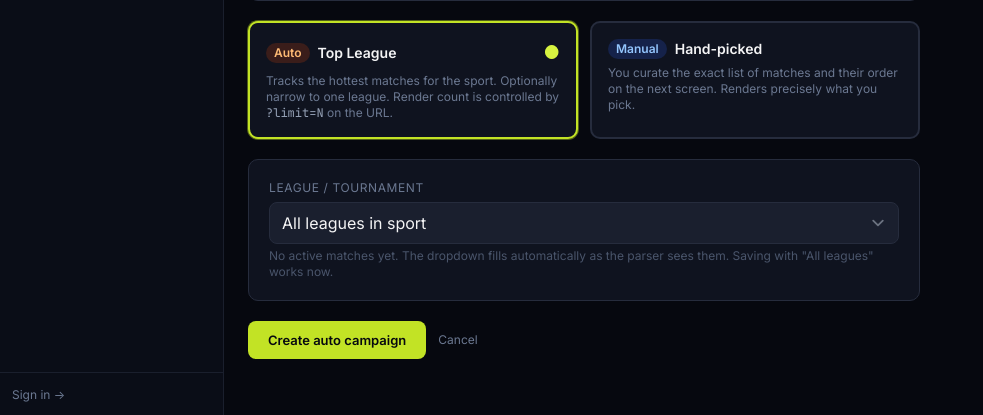
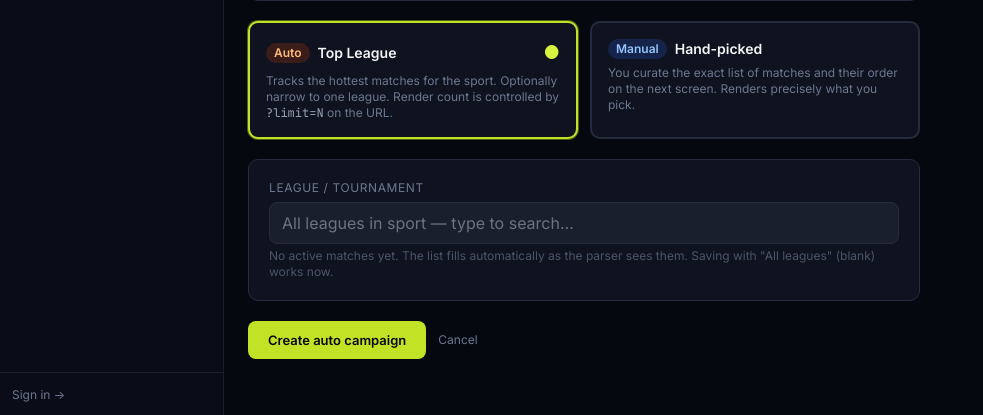
Before and after one commit to sanneel/liveapi, a Python web app: template app/templates/campaigns/new.html in a window 1280 px wide. Shown: the part 385-800 px from the top of the page, without its empty margins (0-983 px from the left). Run offline with Jinja, Linux system fonts and the light colour scheme; the template is opened without the code that fills it, so the values that code supplies are empty; some libraries are stand-ins or nearby versions.

Commit message:
feat: searchable league picker in campaign forms
The auto-campaign "Top League" dropdown could list dozens of tournaments.
Replace the <select> with a type-to-search field (native <input list> +
<datalist>) in both the New and Edit forms. Same `league` value submits,
empty still means "all leagues in sport", and the New form's list still
refreshes when the sport changes.

```diff
--- a/app/templates/campaigns/new.html
+++ b/app/templates/campaigns/new.html
@@ -85,10 +85,10 @@
   {# ── Mode-specific panels ── #}
   <div id="panel-auto" class="bg-ink-850 border border-ink-600 rounded-xl p-5">
     <label class="block text-xs uppercase tracking-wider text-muted-400 mb-1.5">League / Tournament</label>
-    <select id="league-select" name="league"
-            class="w-full bg-ink-700 border border-ink-600 text-zinc-100 rounded-lg px-3 py-2 focus:outline-none focus:border-brand-500">
-      <option value="">All leagues in sport</option>
-    </select>
+    <input id="league-select" name="league" list="league-options" autocomplete="off"
+           placeholder="All leagues in sport — type to search…"
+           class="w-full bg-ink-700 border border-ink-600 text-zinc-100 rounded-lg px-3 py-2 focus:outline-none focus:border-brand-500"/>
+    <datalist id="league-options"></datalist>
     <p id="league-hint" class="text-xs text-muted-500 mt-1"></p>
   </div>
 
@@ -122,7 +122,8 @@
   const titleInput = document.getElementById('title-input');
   const slugInput = document.getElementById('slug-input');
   const sportSelect = document.getElementById('sport-select');
-  const leagueSelect = document.getElementById('league-select');
+  const leagueInput = document.getElementById('league-select');
+  const leagueOptions = document.getElementById('league-options');
   const leagueHint = document.getElementById('league-hint');
   const urlPreview = document.getElementById('url-preview');
   const submitBtn = document.getElementById('submit-btn');
@@ -145,24 +146,22 @@
   function refreshLeagueOptions() {
     const sport = sportSelect.value;
     const list = TOURNAMENTS[sport] || [];
-    // Preserve "All leagues" + repopulate from current sport
-    leagueSelect.innerHTML = '';
-    const allOpt = document.createElement('option');
-    allOpt.value = '';
-    allOpt.textContent = 'All leagues in sport';
-    leagueSelect.appendChild(allOpt);
+    // Leagues are sport-specific: a value picked for the previous sport is
+    // meaningless here, so reset the field, then repopulate the <datalist>
+    // the search input matches against.
+    leagueInput.value = '';
+    leagueOptions.innerHTML = '';
     list.forEach(t => {
       const o = document.createElement('option');
       o.value = t;
-      o.textContent = t;
-      leagueSelect.appendChild(o);
+      leagueOptions.appendChild(o);
     });
     if (list.length === 0) {
       leagueHint.textContent =
-        `No active ${sport} matches yet. The dropdown fills automatically as the parser sees them. Saving with "All leagues" works now.`;
+        `No active ${sport} matches yet. The list fills automatically as the parser sees them. Saving with "All leagues" (blank) works now.`;
     } else {
       leagueHint.textContent =
-        `${list.length} tournaments currently active for ${sport}. Leave blank to rank across all of them.`;
+        `${list.length} tournaments active for ${sport}. Type to search, or leave blank to rank across all of them.`;
     }
   }
 
```
Also changed, not shown: app/templates/campaigns/edit.html (+7 -4 lines).
